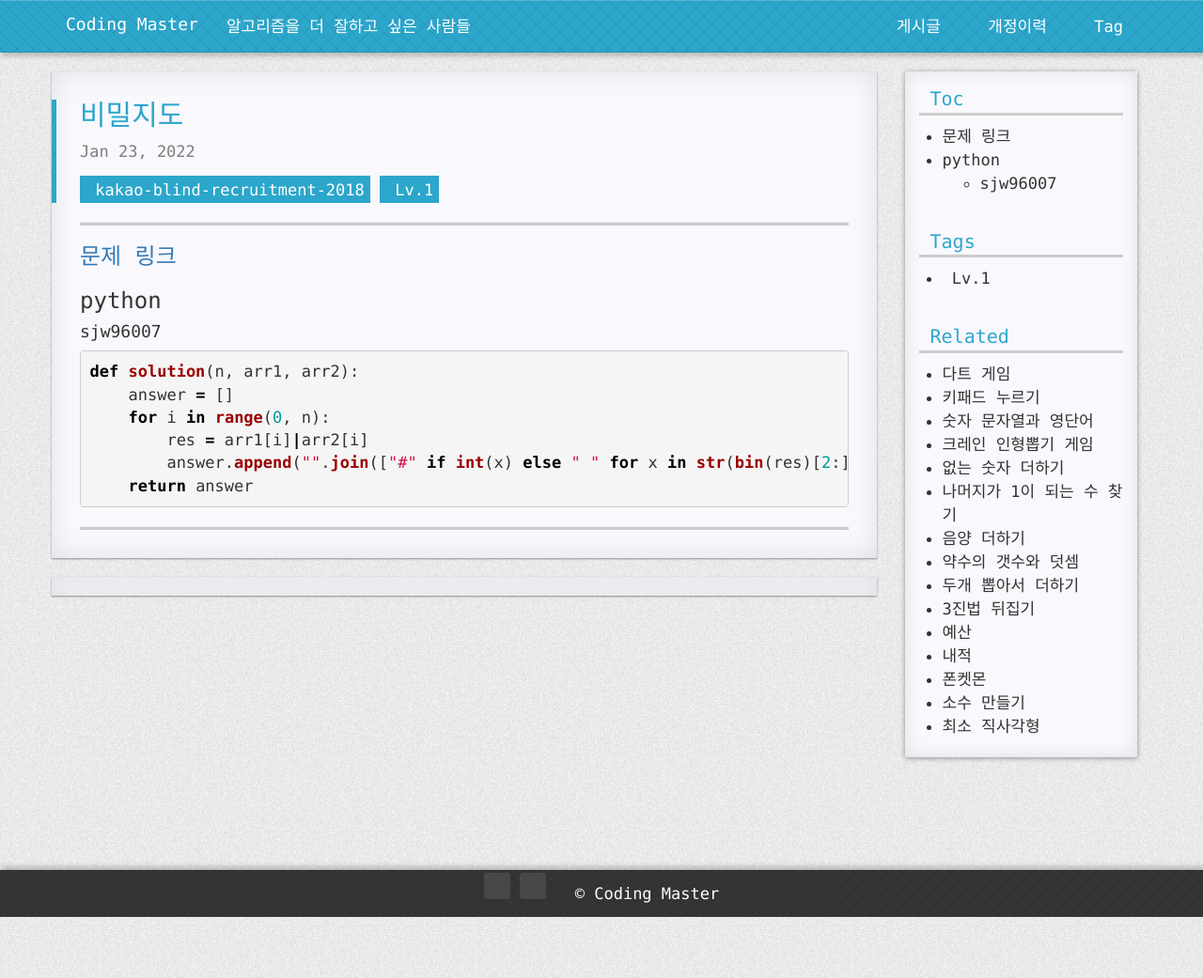
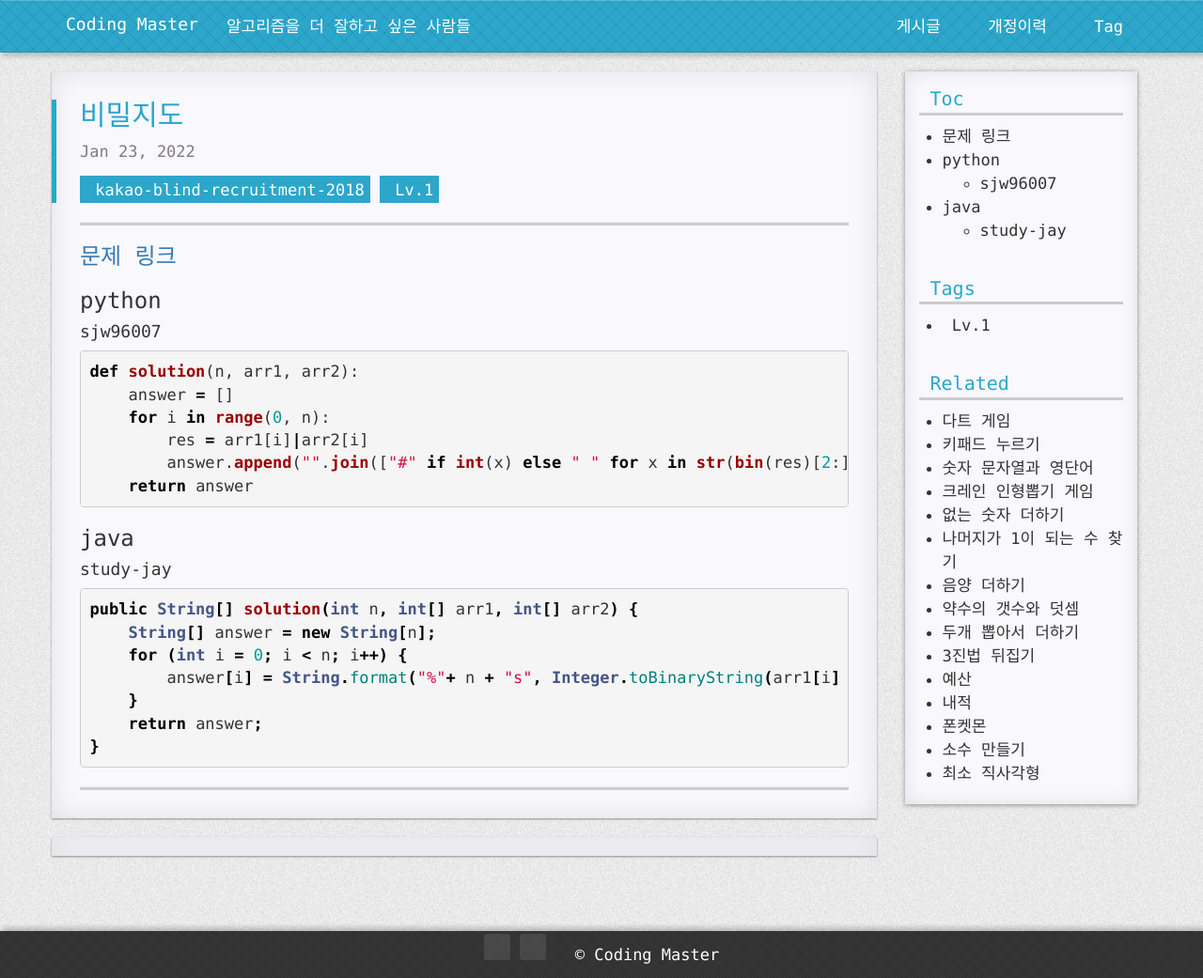
Before and after one commit to COMA-coding-master/COMA-coding-master.github.io, a Jekyll site: the page built from _posts/2022-01-23-비밀지도.md, in a window 1280 px wide. Shown: the whole page at 94% size. Built offline with Jekyll 4.4.1, drawn with Linux system fonts in a browser that asks for light colours; nearby versions of some CDN libraries; comment, search, counter and statistics services are not loaded; a style sheet for code colours, icons or effects is not loaded.

Commit message:
비밀지도 풀이

````diff
--- a/_posts/2022-01-23-비밀지도.md
+++ b/_posts/2022-01-23-비밀지도.md
@@ -22,3 +22,17 @@ def solution(n, arr1, arr2):
         answer.append("".join(["#" if int(x) else " " for x in str(bin(res)[2:].zfill(n))]))
     return answer
 ```
+
+### java
+
+#### study-jay
+
+``` java
+public String[] solution(int n, int[] arr1, int[] arr2) {
+    String[] answer = new String[n];
+    for (int i = 0; i < n; i++) {
+        answer[i] = String.format("%"+ n + "s", Integer.toBinaryString(arr1[i] | arr2[i]).replace("1", "#").replace("0", " "));
+    }
+    return answer;
+}
+```
````
